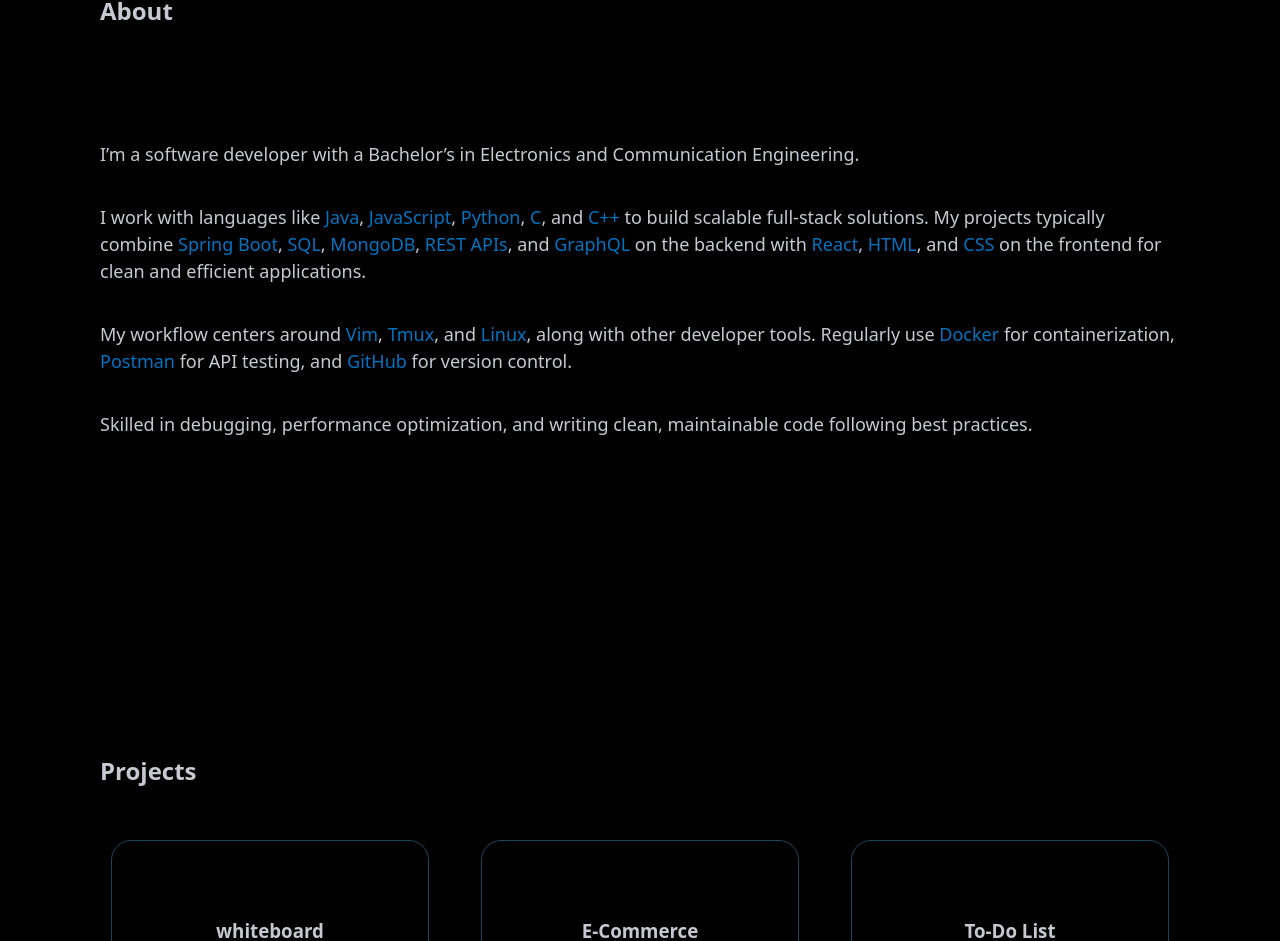
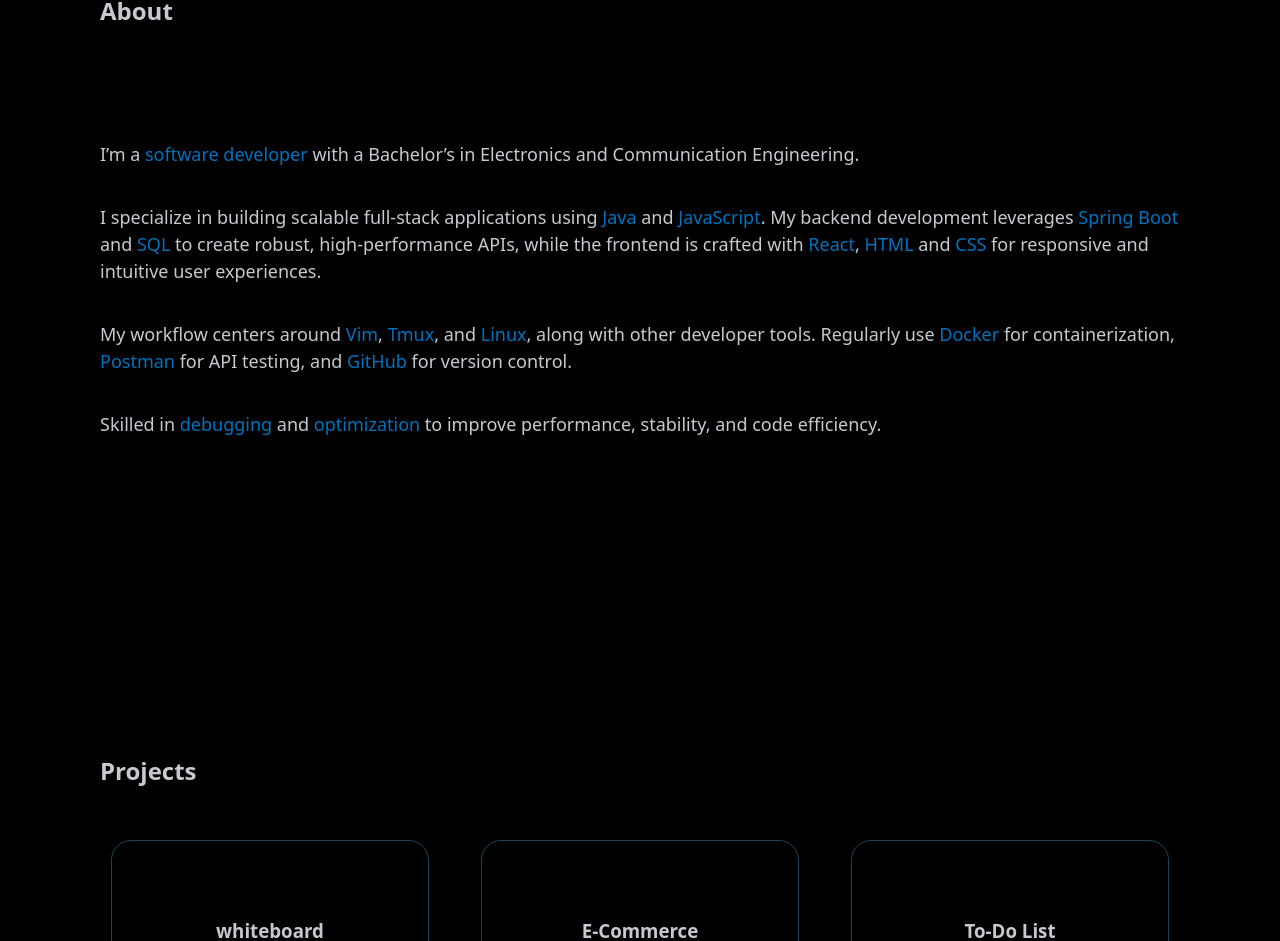
Before and after one commit to yogeshwaran99/portfolio, a React (Vite) app: page / in a window 1280 px wide. Shown: the part 951-1892 px from the top of the page. Built offline with nearby package versions, Linux system fonts and the light colour scheme.

Commit message:
docs: update portfolio content

```diff
--- a/src/components/About/About.jsx
+++ b/src/components/About/About.jsx
@@ -8,27 +8,21 @@
       </div>
       <div className="about-content">
         <p>
-          I’m a software developer with a Bachelor’s in Electronics and
+          I’m a  <span className="highlight">software developer </span>with a Bachelor’s in Electronics and
           Communication Engineering.
         </p>
 
         <p>
-          I work with languages like <span className="highlight">Java</span>,{" "}
-          <span className="highlight">JavaScript</span>,{" "}
-          <span className="highlight">Python</span>,{" "}
-          <span className="highlight">C</span>, and{" "}
-          <span className="highlight">C++</span> to build scalable full-stack
-          solutions. My projects typically combine{" "}
-          <span className="highlight">Spring Boot</span>,{" "}
-          <span className="highlight">SQL</span>,{" "}
-          <span className="highlight">MongoDB</span>,{" "}
-          <span className="highlight">REST APIs</span>, and{" "}
-          <span className="highlight">GraphQL</span> on the backend with{" "}
+          I specialize in building scalable full-stack applications using{" "}
+          <span className="highlight">Java</span> and{" "}
+          <span className="highlight">JavaScript</span>. My backend development leverages{" "}
+          <span className="highlight">Spring Boot</span> and{" "}
+          <span className="highlight">SQL</span> to create robust, high-performance APIs, while the frontend is crafted with{" "}
           <span className="highlight">React</span>,{" "}
-          <span className="highlight">HTML</span>, and{" "}
-          <span className="highlight">CSS</span> on the frontend for clean and
-          efficient applications.
+          <span className="highlight">HTML</span> and{" "}
+          <span className="highlight">CSS</span> for responsive and intuitive user experiences.
         </p>
+
 
         <p>
           My workflow centers around <span className="highlight">Vim</span>,{" "}
@@ -39,9 +33,13 @@
           testing, and <span className="highlight">GitHub</span> for version
           control.
         </p>
+
         <p>
-          Skilled in debugging, performance optimization, and writing clean, maintainable code following best practices.
+          Skilled in <span className="highlight">debugging</span> and{" "}
+          <span className="highlight">optimization</span> to improve performance, stability, and code efficiency.
         </p>
+
+
       </div>
     </section>
   );
```
